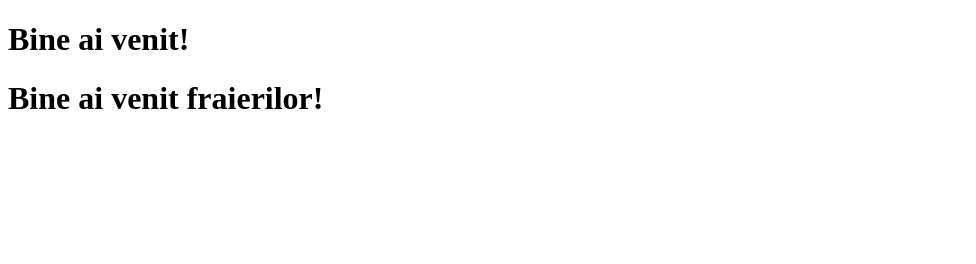
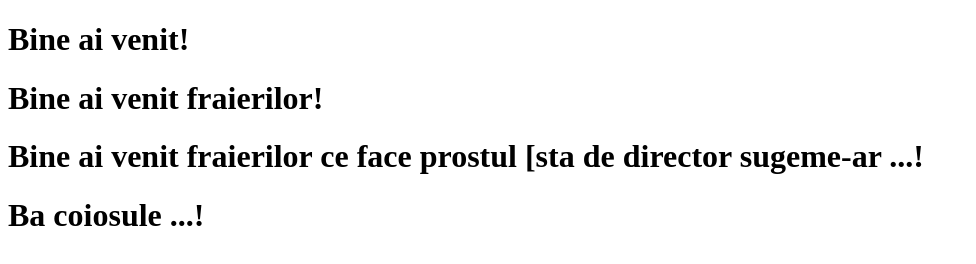
Before and after one commit to ctmxxl2322/site-exemplu, a plain HTML site: page index.html in a window 1280 px wide. Shown: the whole page, without its empty margins (0-976 px from the left). Drawn offline with Linux system fonts and the light colour scheme.

Commit message:
mewsaje grele

```diff
--- a/index.html
+++ b/index.html
@@ -6,5 +6,7 @@
 <body>
     <h1>Bine ai venit!</h1>
     <h1>Bine ai venit fraierilor!</h1>
+    <h1>Bine ai venit fraierilor ce face prostul [sta de director sugeme-ar ...!</h1>
+    <h1>Ba coiosule ...!</h1>
 </body>
 </html>
```
